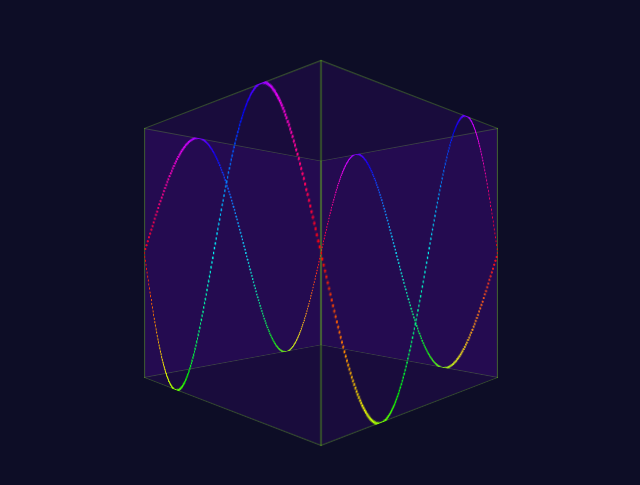
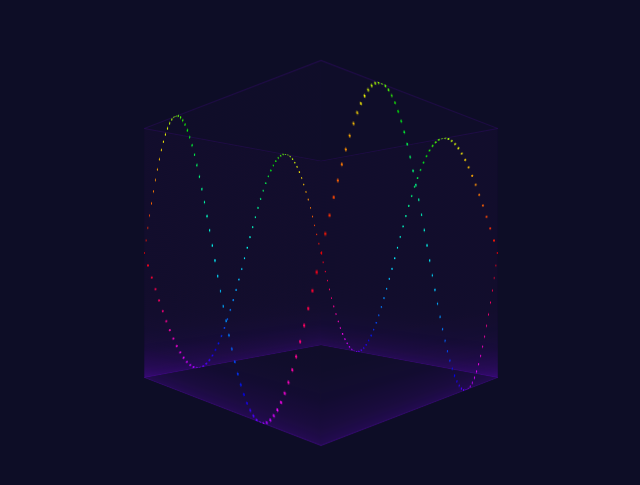
Before and after one commit to doppler/three-d-graph, a React (Create React App) app: page / in a window 1280 px wide. Shown: the part 147-632 px from the top of the page, without its empty margins (319-959 px from the left). Built offline with nearby package versions, Linux system fonts and the light colour scheme.

Commit message:
add phase shift and trippiness

```diff
--- a/src/App.css
+++ b/src/App.css
@@ -17,6 +17,11 @@
 }
 .Face {
   position: absolute;
+  background-image: linear-gradient(
+    hsla(270, 100%, 20%, 0.05),
+    95%,
+    hsla(270, 100%, 50%, 0.2)
+  );
 }
 .Face#front {
   transform: rotateY(0deg) translateZ(125px);
@@ -46,7 +51,6 @@
   /* transform: rotateY(22.5deg); */
 }
 svg {
-  background-color: hsla(270, 100%, 50%, 0.1);
 }
 
 circle,
@@ -56,7 +60,10 @@ rect {
 line,
 circle,
 rect {
-  stroke: hsla(90, 100%, 50%, 0.5);
+  stroke: hsla(270, 100%, 50%, 0.25);
+}
+text {
+  stroke: white;
 }
 circle {
   stroke-width: 0;
--- a/src/App.js
+++ b/src/App.js
@@ -19,7 +19,7 @@ const App = () => {
       <div id="Scene">
         <div id="Cube" style={{ transform: `rotateY(${angle}deg)` }}>
           {["front", "left", "right", "back"].map(side => (
-            <Face {...{ graphSize, graphDivs, angle, id: side }} />
+            <Face key={side} {...{ graphSize, graphDivs, angle, id: side }} />
           ))}
         </div>
       </div>
@@ -36,7 +36,7 @@ const Face = ({ id, graphSize, graphDivs, angle }) => (
         return (
           <g key={i} id="grid">
             <line x1={0} x2={graphSize} y1={w} y2={w} />
-            <line y1={0} y2={graphSize} x1={w} x2={w} />
+            {/* <line y1={0} y2={graphSize} x1={w} x2={w} /> */}
             <SineWave {...{ graphSize, angle }} />
           </g>
         );
@@ -46,14 +46,17 @@ const Face = ({ id, graphSize, graphDivs, angle }) => (
 );
 
 const SineWave = ({ graphSize, angle }) => {
-  const divs = 200;
+  const divs = 63;
+  const Zero = graphSize / 2;
+  const Frequency = (Math.PI * 2) / divs;
+  const Phase = (angle * Math.PI * 4) / 180;
+  const Amplitude = graphSize / 2;
+
   return [...Array(divs).keys()].map(i => (
     <circle
       key={i}
       cx={(graphSize / divs) * i}
-      cy={
-        graphSize / 2 + (Math.sin(((Math.PI * 2) / divs) * i) * graphSize) / 2
-      }
+      cy={Zero + Math.sin(Frequency * i + Phase) * Amplitude}
       r={1}
       style={{ fill: `hsla(${(360 / divs) * i}, 100%, 50%)` }}
     />
```
